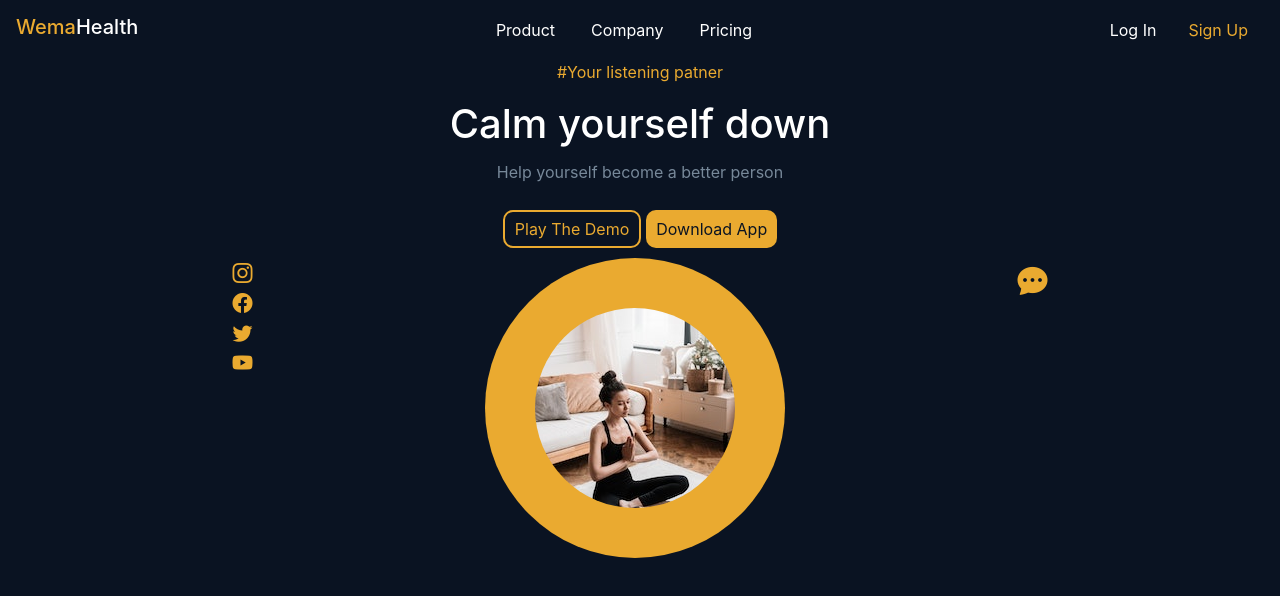
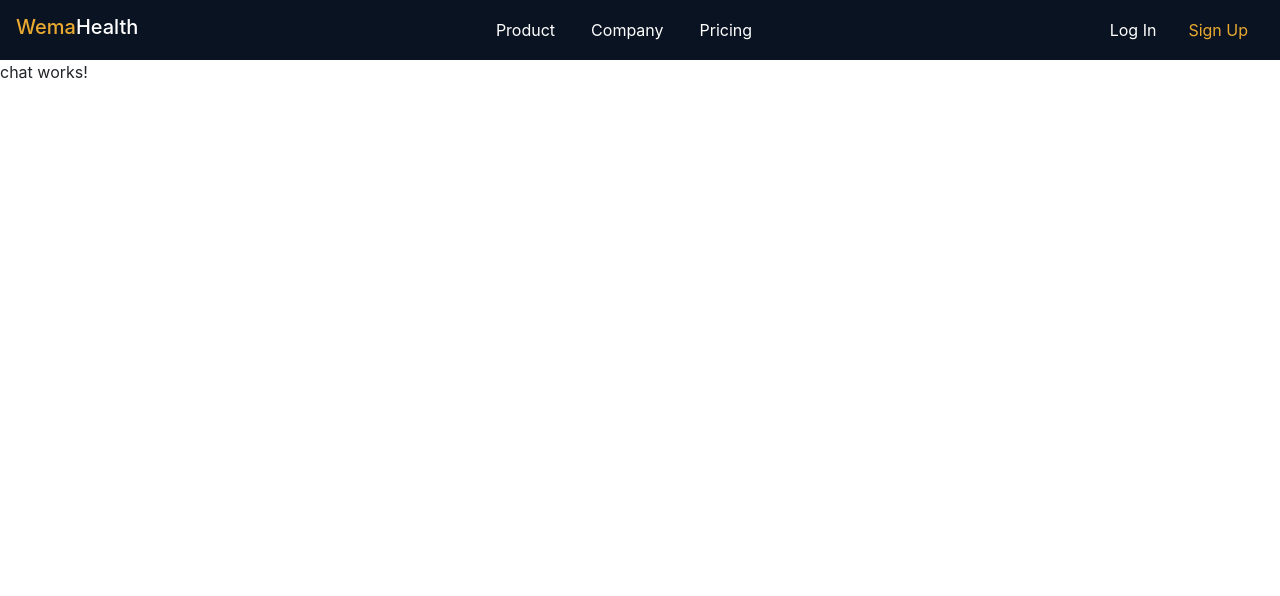
Before and after one commit to Carol254/chatBotApp, an Angular app: page /chat in a window 1280 px wide. Shown: the top 596 px of the page. Built offline with nearby package versions, Linux system fonts and the light colour scheme.

Commit message:
few changes made

```diff
--- a/src/app/app.component.html
+++ b/src/app/app.component.html
@@ -1,2 +1,2 @@
 <app-header></app-header>
-<app-home></app-home>
+<router-outlet></router-outlet>
--- /dev/null
+++ b/src/app/chat/chat.component.html
@@ -0,0 +1 @@
+<p>chat works!</p>
--- a/src/app/home/home.component.html
+++ b/src/app/home/home.component.html
@@ -21,7 +21,7 @@
         </div>
 
         <div class="chat">
-            <i class="bi bi-chat-dots-fill"></i>
+            <i class="bi bi-chat-dots-fill" (click)="onChat()"></i>
         </div>
 
     </div>
--- a/src/app/home/home.component.ts
+++ b/src/app/home/home.component.ts
@@ -1,4 +1,5 @@
 import { Component } from '@angular/core';
+import { Router} from '@angular/router';
 
 @Component({
   selector: 'app-home',
@@ -6,5 +7,12 @@ import { Component } from '@angular/core';
   styleUrls: ['./home.component.css']
 })
 export class HomeComponent {
+  constructor(private router:Router){
+
+  }
+
+  onChat(){
+    this.router.navigate(['/chat']);
+  }
 
 }
```
Also changed, not shown: src/app/app.module.ts (+12 -2 lines), src/app/chat/chat.component.ts (added, +10 -0 lines), src/app/chat/chat.component.css (added).
